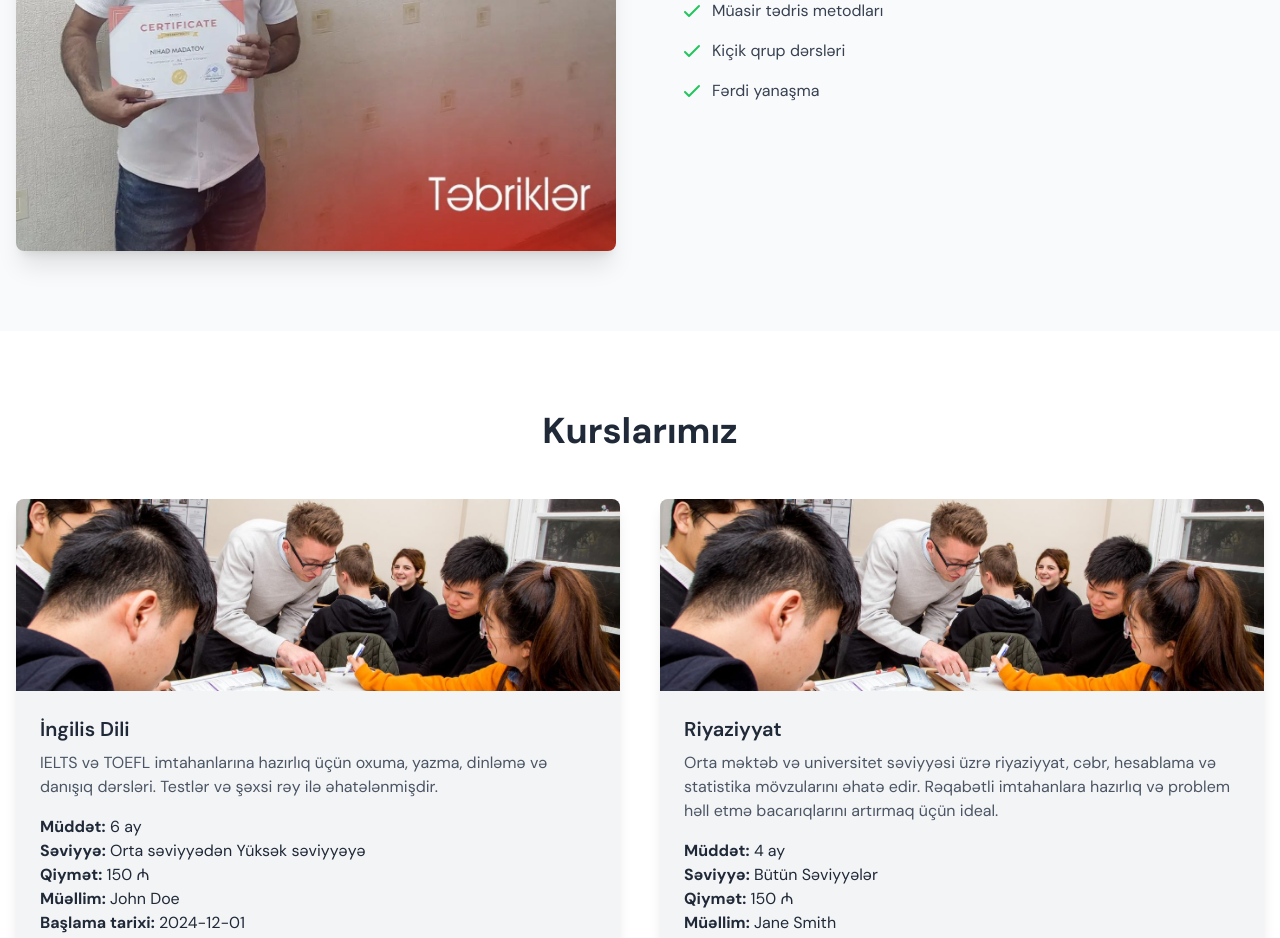
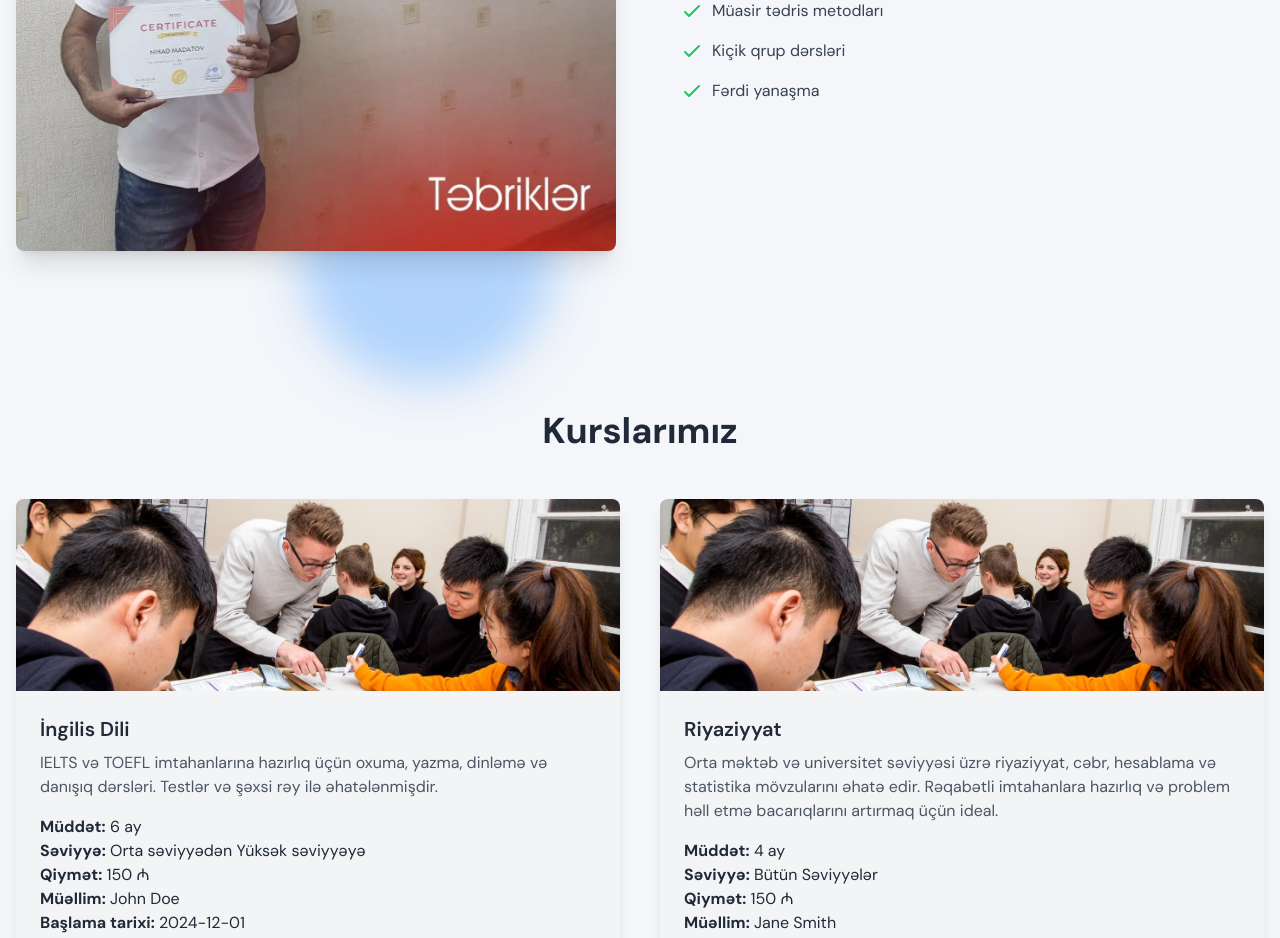
Before and after one commit to muradbalayev/BrightAcademy, a React (Vite) app: page / in a window 1280 px wide. Shown: the part 1380-2318 px from the top of the page. Built offline with nearby package versions, Linux system fonts and the light colour scheme.

Commit message:
instructorPage coursePage

```diff
--- a/package.json
+++ b/package.json
@@ -17,6 +17,7 @@
     "@radix-ui/react-avatar": "^1.1.1",
     "@radix-ui/react-icons": "^1.3.0",
     "@radix-ui/react-slot": "^1.1.0",
+    "@theme-toggles/react": "^4.1.0",
     "class-variance-authority": "^0.7.0",
     "clsx": "^2.1.1",
     "embla-carousel-react": "^8.3.0",
--- a/src/components/user/Home/About.jsx
+++ b/src/components/user/Home/About.jsx
@@ -31,7 +31,7 @@ export default function About() {
   };
 
   return (
-    <section id='about' className="py-20 bg-gray-50 dark:bg-gray-900">
+    <section id='about' className="py-20 ">
       <div className="container mx-auto px-4">
         <motion.div
           className="flex flex-col md:flex-row items-center justify-between"
--- a/src/components/user/Home/Carousel.jsx
+++ b/src/components/user/Home/Carousel.jsx
@@ -45,7 +45,7 @@ const instructors = [
 
 const CarouselDemo = () => {
     return (
-        <div className="md:py-20 sm:py-12 py-8 bg-gray-100 dark:bg-gray-900">
+        <div className="md:py-20 sm:py-12 py-8 ">
             <motion.h2
                 className="text-4xl font-bold text-center  text-gray-800 dark:text-white mb-12"
                 initial={{ opacity: 0, y: 50 }}
--- a/src/components/user/Home/Courses.jsx
+++ b/src/components/user/Home/Courses.jsx
@@ -83,7 +83,7 @@ export default function Courses() {
   };
 
   return (
-    <section id='courses' className="py-20 bg-white dark:bg-gray-900">
+    <section id='courses' className="py-20 ">
       <div className="container mx-auto px-4">
         <motion.h2
           className="text-4xl font-bold text-center text-gray-800 dark:text-white mb-12"
@@ -107,7 +107,6 @@ export default function Courses() {
               key={index}
               className="relative group bg-gray-100 dark:bg-gray-800 rounded-lg overflow-hidden shadow-lg hover:shadow-2xl transition-shadow duration-500"
               variants={itemVariants}
-              whileHover={{ scale: 1.03 }}
             >
               {/* Image */}
               <motion.img
--- a/src/components/user/Home/Graduates.jsx
+++ b/src/components/user/Home/Graduates.jsx
@@ -109,7 +109,7 @@ export default function Graduates() {
   };
 
   return (
-    <section id='graduates' className="py-20 bg-gray-100 dark:bg-gray-900">
+    <section id='graduates' className="py-20 ">
       <div className="container flex flex-col mx-auto px-4">
         <motion.h2
           className="text-4xl font-bold text-center text-gray-800 dark:text-white mb-12"
--- a/src/components/user/Home/Instructors.jsx
+++ b/src/components/user/Home/Instructors.jsx
@@ -61,7 +61,7 @@ export default function Instructors() {
   };
 
   return (
-    <section className="py-20 bg-gray-100 dark:bg-gray-900">
+    <section className="py-20 ">
       <motion.h2
         className="text-4xl font-bold text-center  text-gray-800 dark:text-white mb-12"
         initial={{ opacity: 0, y: 50 }}
--- a/src/layouts/Footer/Footer.jsx
+++ b/src/layouts/Footer/Footer.jsx
@@ -20,7 +20,7 @@ const Footer = () => {
 
   return (
     <motion.footer
-      className="mx-auto w-full dark:bg-gray-900 bg-[#f4f6fa] pt-10"
+      className="mx-auto w-full  pt-10"
       variants={containerVariants}
       initial="hidden"
       whileInView="visible"
--- a/src/layouts/Navbar/Navbar.jsx
+++ b/src/layouts/Navbar/Navbar.jsx
@@ -3,6 +3,9 @@ import { ThemeContext } from "../../context/ThemeContext";
 import {  FaMoon, FaBars, FaTimes } from "react-icons/fa";
 import { Link, useLocation } from "react-router-dom";
 import { BiSun } from "react-icons/bi";
+// import "@theme-toggles/react/css/InnerMoon.css"
+// import { InnerMoon } from "@theme-toggles/react"
+
 
 export default function Navbar() {
   const { isDarkTheme, toggleTheme } = useContext(ThemeContext);
@@ -43,10 +46,11 @@ const isHomePage = location.pathname === '/';
         <div className="flex md:order-2">
           <button
             onClick={toggleTheme}
-            className='p-3 rounded-full dark:bg-white bg-white dark:text-gray-900 text-gray-900 transition-all hover:scale-110'
+            className='rounded-full transition-all hover:scale-110'
             aria-label="Toggle dark mode"
           >
-            {isDarkTheme ? <BiSun size={20} /> : <FaMoon size={18} />}
+            {isDarkTheme ? <BiSun className="text-gray-900 dark:text-white" size={30} /> : <FaMoon className="text-gray-900 dark:text-white" size={27} />}
+          {/* <InnerMoon className="text-3xl dark:text-white text-gray-900" duration={750} /> */}
           </button>
           <button
             onClick={toggleMenu}
@@ -56,8 +60,10 @@ const isHomePage = location.pathname === '/';
             aria-expanded={isMenuOpen}
           >
             <span className="sr-only">Open main menu</span>
-            {isMenuOpen ? <FaTimes size={20} /> : <FaBars size={20} />}
+            {isMenuOpen ? <FaTimes size={20} /> : <FaBars size={20}  />}
           </button>
+
+
         </div>
         <div
           className={`items-center justify-between w-full md:flex md:w-auto md:order-1 ${
--- a/src/pages/RouterApp.jsx
+++ b/src/pages/RouterApp.jsx
@@ -1,8 +1,9 @@
 import { BrowserRouter, Route, Routes } from 'react-router-dom'
+import { useContext } from 'react'
+import { motion } from 'framer-motion'
 import AdminPage from './admin/AdminPage'
 import HomePage from './user/HomePage'
 import UserLayout from '../layouts/UserLayout'
-import { useContext } from 'react'
 import { ThemeContext } from '../context/ThemeContext'
 import BlogsPage from './user/BlogsPage'
 import BlogPage from './user/BlogPage'
@@ -10,13 +11,104 @@ import ContactPage from './user/ContactPage'
 import AboutPage from './user/AboutPage'
 import CoursePage from './user/Course/CoursePage'
 import InstructorPage from './user/InstructorPage'
+
 const RouterApp = () => {
+    const { isDarkTheme } = useContext(ThemeContext)
 
-    const { isDarkTheme } = useContext(ThemeContext)
     return (
-        <div className={`${isDarkTheme ? 'dark' : ''}  max-w-[1920px] mx-auto overflow-hidden`}>
-            <div className='bg-[#f4f6fa] dark:bg-gray-900'>
+        <div className={`${isDarkTheme ? 'dark' : ''} max-w-[1920px] mx-auto overflow-hidden relative`}>
+            <div className='bg-[#f4f6fa] dark:bg-gray-900 min-h-screen relative'>
+                {/* Animated background elements */}
+                <motion.div
+                    className="absolute inset-0 z-0 overflow-hidden pointer-events-none"
+                    initial={{ opacity: 0 }}
+                    animate={{ opacity: 1 }}
+                    transition={{ duration: 0.5 }}
+                >
+                    <motion.div
+                        className="absolute top-1/4 left-1/4 w-64 h-64 bg-blue-300 dark:bg-blue-700 rounded-full mix-blend-multiply filter blur-xl opacity-70"
+                        animate={{
+                            x: ['-25%', '125%'],
+                            y: [0, 30, 0],
+                        }}
+                        transition={{
+                            x: {
+                                duration: 60,
+                                repeat: Infinity,
+                                repeatType: "reverse",
+                                ease: "linear"
+                            },
+                            y: {
+                                duration: 20,
+                                repeat: Infinity,
+                                repeatType: "reverse"
+                            }
+                        }}
+                    />
+                    <motion.div
+                        className="absolute top-3/4 right-1/4 w-72 h-72 bg-purple-300 dark:bg-purple-700 rounded-full mix-blend-multiply filter blur-xl opacity-70"
+                        animate={{
+                            x: ['125%', '-25%'],
+                            y: [0, -50, 0],
+                        }}
+                        transition={{
+                            x: {
+                                duration: 70,
+                                repeat: Infinity,
+                                repeatType: "reverse",
+                                ease: "linear"
+                            },
+                            y: {
+                                duration: 23,
+                                repeat: Infinity,
+                                repeatType: "reverse"
+                            }
+                        }}
+                    />
+                    <motion.div
+                        className="absolute top-1/2 left-1/2 w-56 h-56 bg-green-300 dark:bg-green-700 rounded-full mix-blend-multiply filter blur-xl opacity-70"
+                        animate={{
+                            x: ['-50%', '150%'],
+                            y: [0, 60, 0],
+                        }}
+                        transition={{
+                            x: {
+                                duration: 80,
+                                repeat: Infinity,
+                                repeatType: "reverse",
+                                ease: "linear"
+                            },
+                            y: {
+                                duration: 18,
+                                repeat: Infinity,
+                                repeatType: "reverse"
+                            }
+                        }}
+                    />
+                    <motion.div
+                        className="absolute top-1/3 right-1/3 w-48 h-48 bg-purple-300 dark:bg-purple-700 rounded-full mix-blend-multiply filter blur-xl opacity-60"
+                        animate={{
+                            x: ['100%', '-100%'],
+                            y: [0, 40, 0],
+                        }}
+                        transition={{
+                            x: {
+                                duration: 75,
+                                repeat: Infinity,
+                                repeatType: "reverse",
+                                ease: "linear"
+                            },
+                            y: {
+                                duration: 25,
+                                repeat: Infinity,
+                                repeatType: "reverse"
+                            }
+                        }}
+                    />
+                </motion.div>
 
+                {/* Main content */}
+                <div className="relative z-10">
                     <BrowserRouter>
                         <Routes>
                             <Route element={<UserLayout />}>
@@ -33,6 +125,7 @@ const RouterApp = () => {
                     </BrowserRouter>
                 </div>
             </div>
+        </div>
     )
 }
 
```
Also changed, not shown: 1 other file (tests, documents, lock files or other folders). Lines whose indentation alone changed are shown as unchanged.
